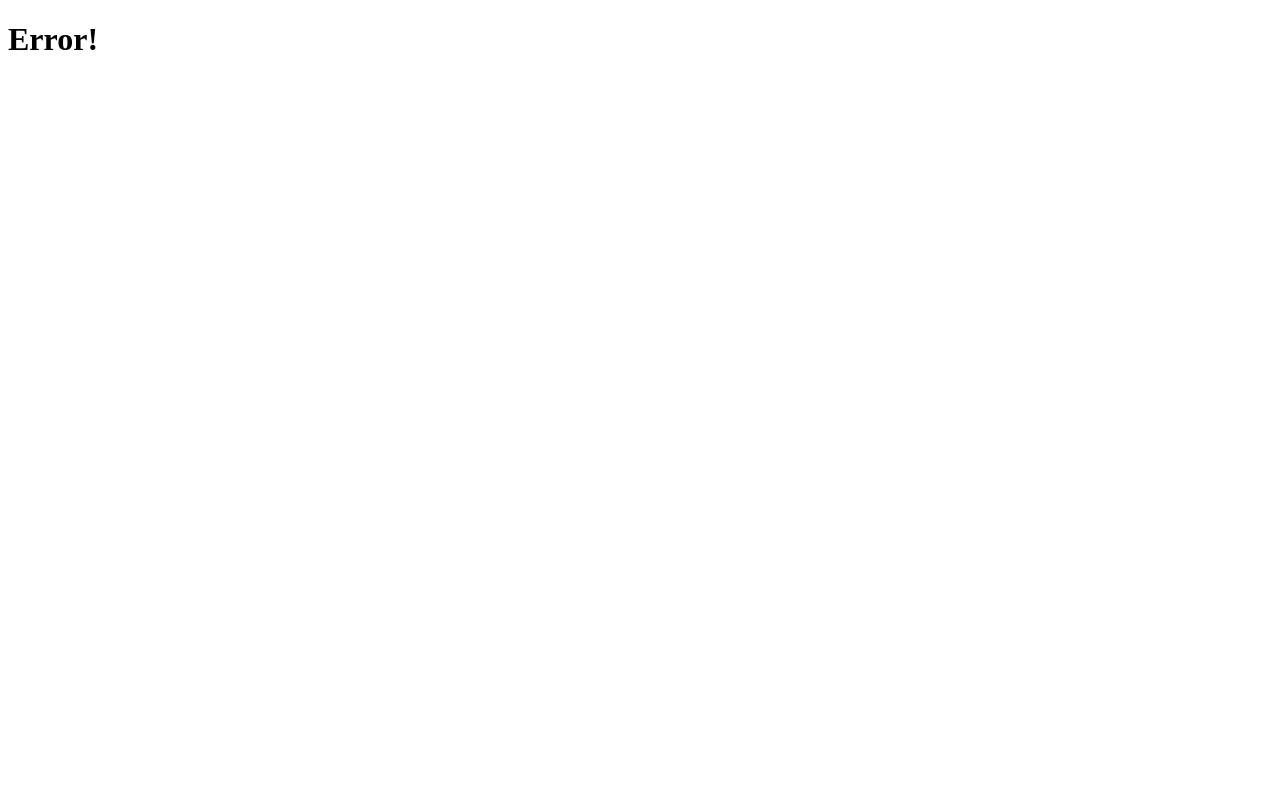
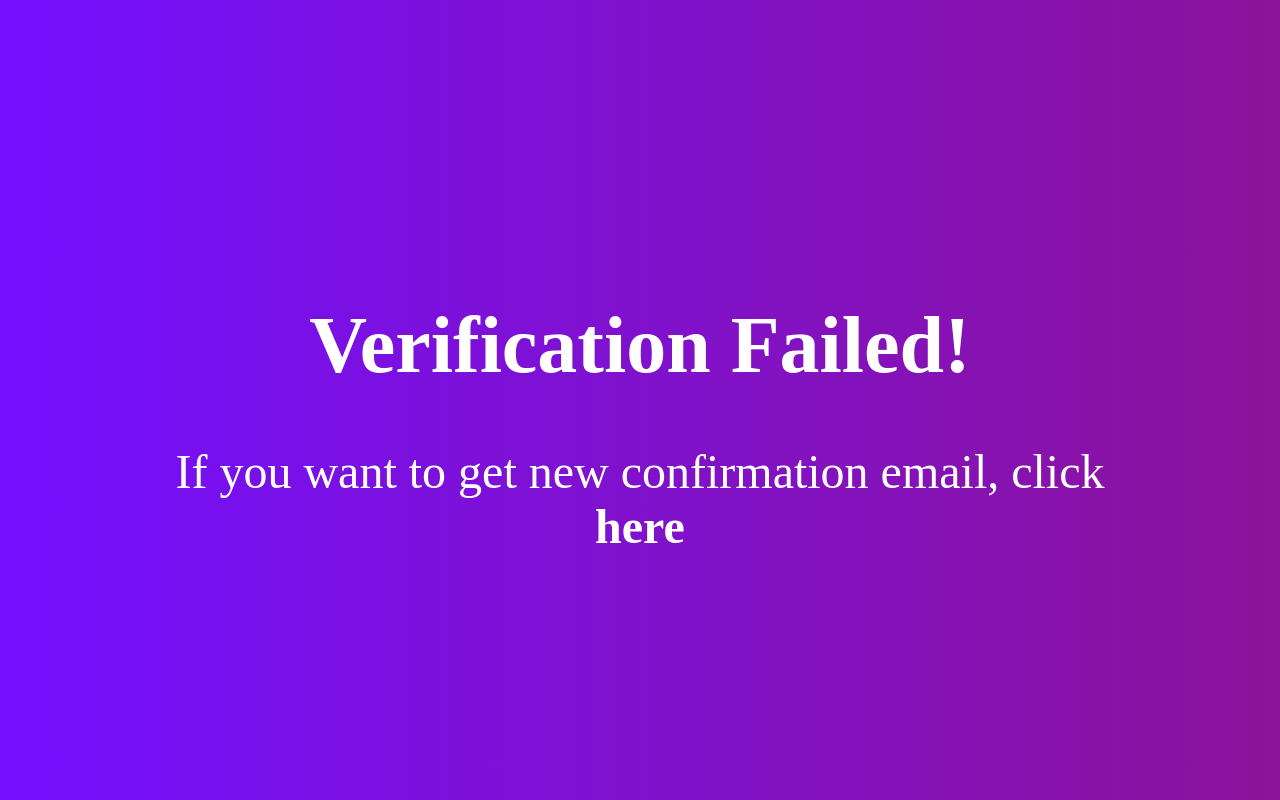
Before and after one commit to soovuh/shoes_shop_api, a Django app: page /accounts/verify/1/1/ in a window 1280 px wide. Before the commit the page is almost empty. Run offline with Django 4.2, Linux system fonts and the light colour scheme; parts of the project's set-up code (start-up, migrations or seed data) failed here and were passed over.

Commit message:
Created email verification

```diff
--- a/templates/accounts/email_verification/verification_failed.html
+++ b/templates/accounts/email_verification/verification_failed.html
@@ -3,8 +3,45 @@
 <head>
     <meta charset="UTF-8">
     <title>Title</title>
+    <style>
+        body {
+            display: flex;
+            justify-content: center;
+            align-items: center;
+            min-height: 100vh;
+            background: linear-gradient(90deg, #730fff 0%, #8c139a 100%);
+            background-size: cover;
+            background-position: center;
+            margin: 0;
+            flex-direction: column;
+        }
+
+        h1 {
+            font-size: 5em;
+            color: #fff;
+        }
+        span {
+            color: #fff;
+            font-size: 3em;
+            text-align: center;
+        }
+
+        span a {
+            font-weight: bold;
+            color: #fff;
+            text-align: center;
+            text-decoration: none;
+        }
+
+        span a:hover {
+            text-decoration: underline;
+        }
+
+    </style>
 </head>
 <body>
-    <h1>Error!</h1>
+<h1>Verification Failed!</h1>
+
+<span>If you want to get new confirmation email, click <br> <a href="#">here</a></span>
 </body>
 </html>
```
Also changed, not shown: templates/accounts/email_verification/verification_success.html (+38 -1 lines).
